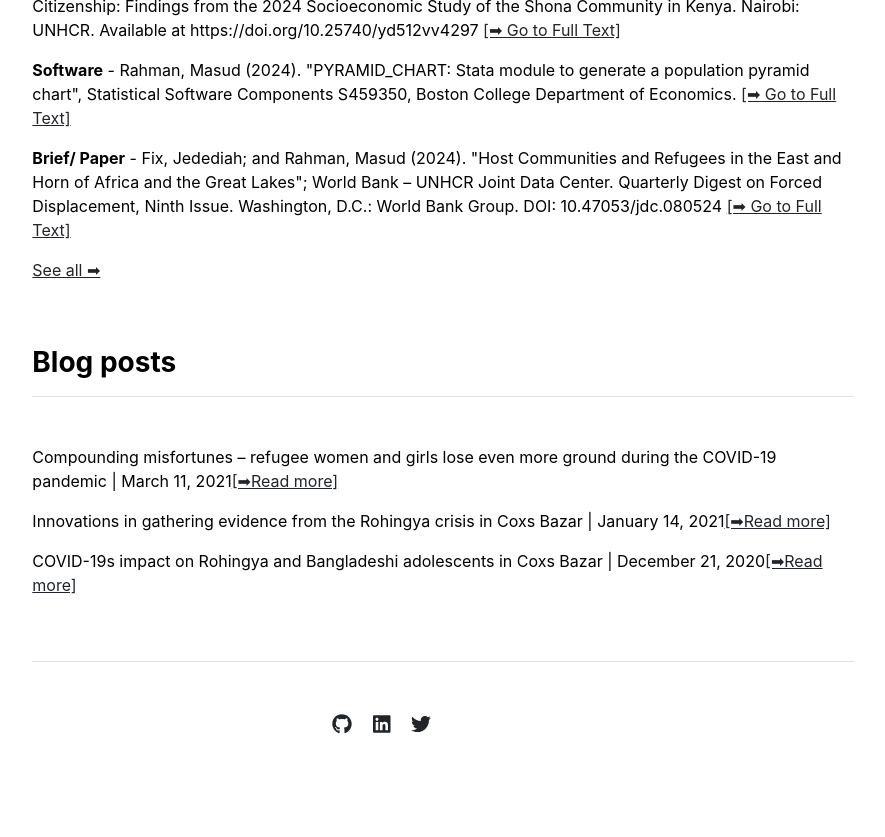
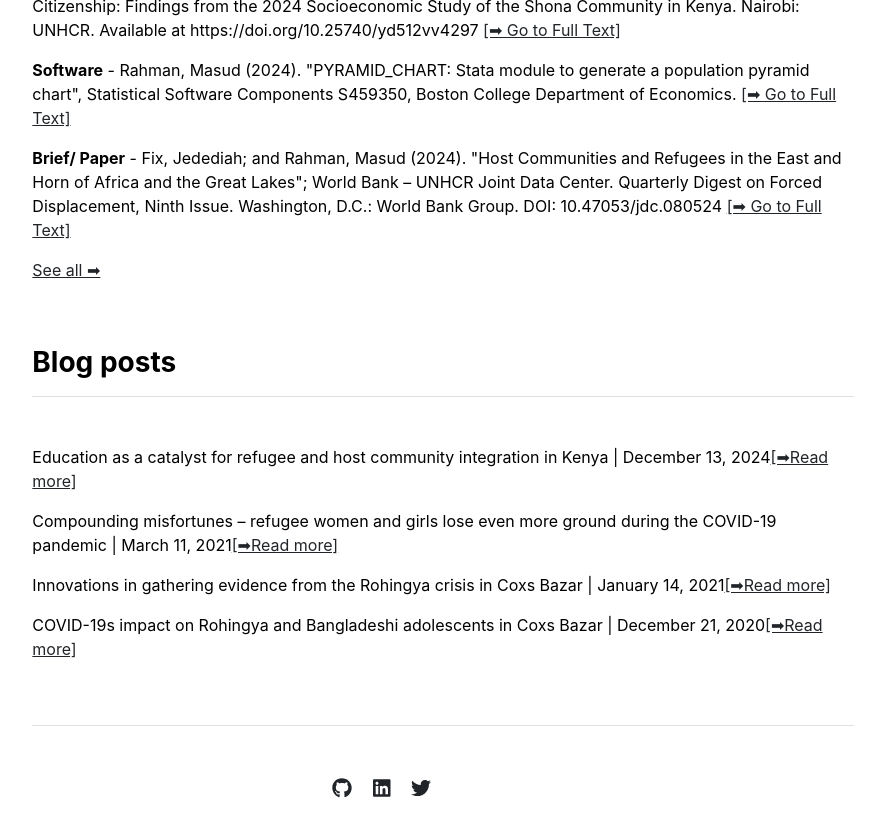
Before and after one commit to masud90/masud90.github.io, a Jekyll site: the page built from index.md, in a window 1280 px wide and 900 px high, scrolled down 1215 px. Shown: the top 837 px of the window, without its empty margins (197-1082 px from the left). Built offline with Jekyll 4.4.1, drawn with Linux system fonts in a browser that asks for light colours.

Commit message:
add education blog

```diff
--- a/_data/blogs.yml
+++ b/_data/blogs.yml
@@ -1,9 +1,11 @@
 featured:
+- {name: 'Education as a catalyst for refugee and host community integration in Kenya | December 13, 2024', url: 'https://www.unhcr.org/blogs/education-as-a-catalyst-for-refugee-and-host-community-integration-in-kenya/'}
 - {name: 'Compounding misfortunes – refugee women and girls lose even more ground during the COVID-19 pandemic | March 11, 2021', url: 'https://www.unhcr.org/blogs/compounding-misfortunes-refugee-women-and-girls-lose-even-more-ground-during-the-covid-19-pandemic/'}
 - {name: 'Innovations in gathering evidence from the Rohingya crisis in Coxs Bazar | January 14, 2021', url: 'https://www.unhcr.org/blogs/innovations-in-gathering-evidence-from-the-rohingya-crisis-in-coxs-bazar/'}
 - {name: 'COVID-19s impact on Rohingya and Bangladeshi adolescents in Coxs Bazar | December 21, 2020', url: 'https://www.unhcr.org/blogs/covid-19s-impact-on-rohingya-and-bangladeshi-adolescents-in-coxs-bazar/'}
 
 index:
+- {name: 'Education as a catalyst for refugee and host community integration in Kenya | December 13, 2024', url: 'https://www.unhcr.org/blogs/education-as-a-catalyst-for-refugee-and-host-community-integration-in-kenya/'}
 - {name: 'Compounding misfortunes – refugee women and girls lose even more ground during the COVID-19 pandemic | March 11, 2021', url: 'https://www.unhcr.org/blogs/compounding-misfortunes-refugee-women-and-girls-lose-even-more-ground-during-the-covid-19-pandemic/'}
 - {name: 'Innovations in gathering evidence from the Rohingya crisis in Coxs Bazar | January 14, 2021', url: 'https://www.unhcr.org/blogs/innovations-in-gathering-evidence-from-the-rohingya-crisis-in-coxs-bazar/'}
 - {name: 'COVID-19s impact on Rohingya and Bangladeshi adolescents in Coxs Bazar | December 21, 2020', url: 'https://www.unhcr.org/blogs/covid-19s-impact-on-rohingya-and-bangladeshi-adolescents-in-coxs-bazar/'}
```
